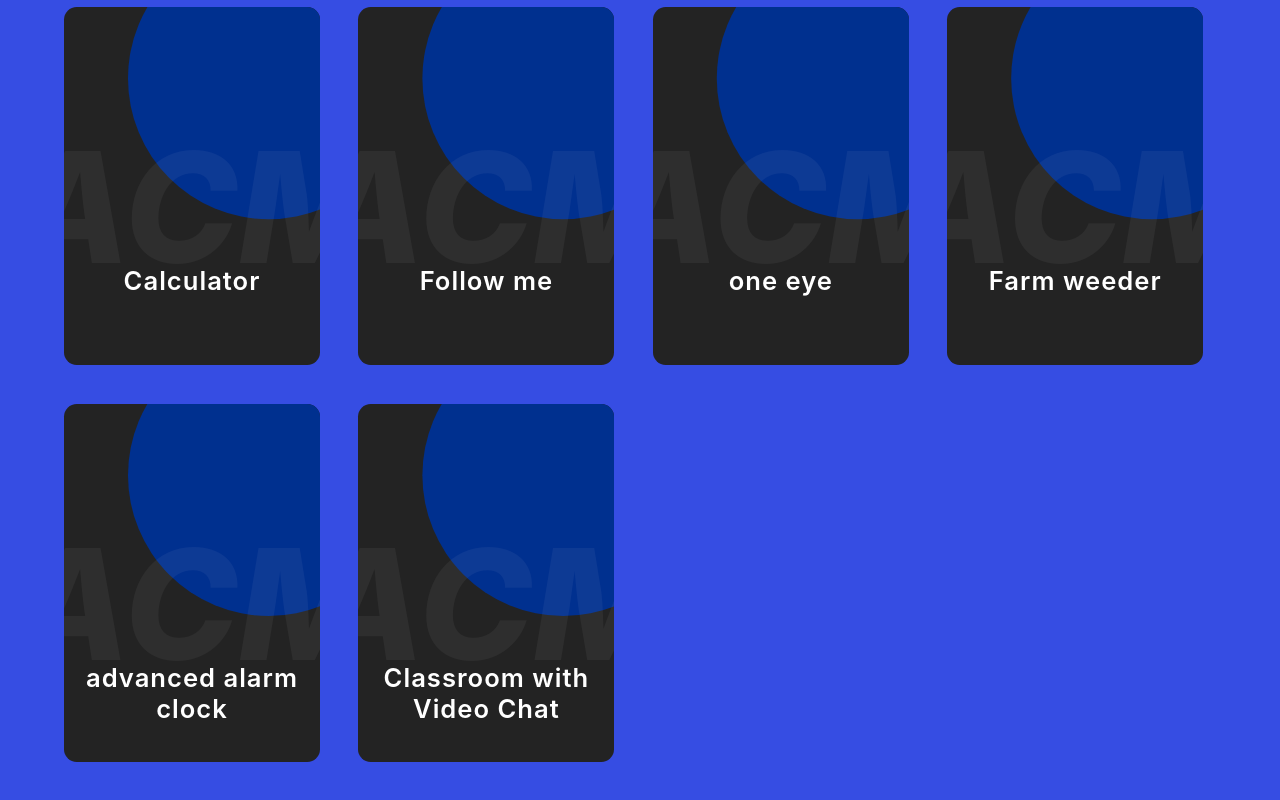
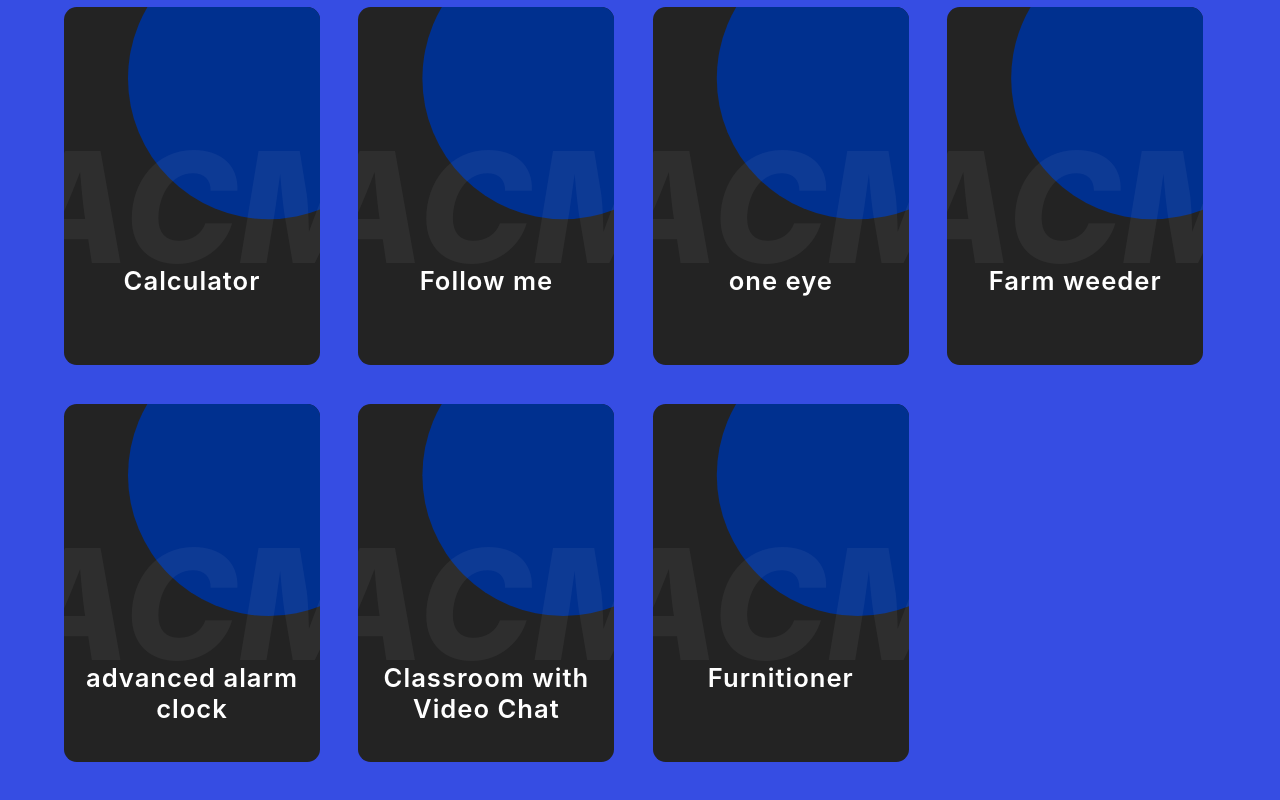
Before and after one commit to ACM-JUIT/Project-Ideas, a React (Create React App) app: page / in a window 1280 px wide. Shown: the part 2738-3538 px from the top of the page. Built offline with nearby package versions, Linux system fonts and the light colour scheme.

Commit message:
Added Furnitioner App Idea

```diff
--- a/src/data.js
+++ b/src/data.js
@@ -118,5 +118,9 @@ export const projectsData = [
    {
     projectName: "Classroom with Video Chat",
     techStack:"React for frontend. And Node.JS, Express.JS, and MongoDB for backend."
-   }
+   },
+   {
+      projectName: "Furnitioner",
+      techStack: "FLUTTER Android App for auctioning old furnitures",
+   },
 ];
```
